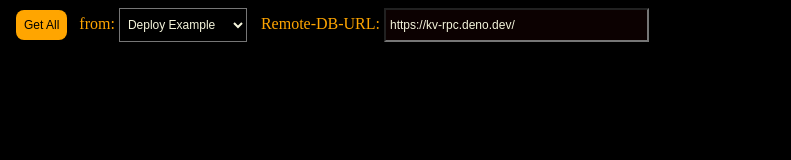
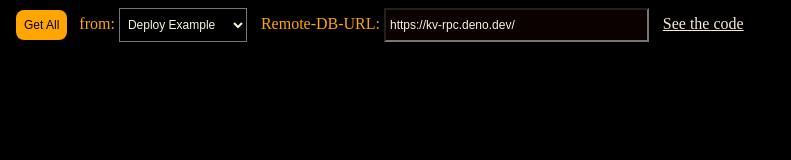
Before and after one commit to nhrones/KvRPC_TreeClient, a plain HTML site: page index.html in a window 1280 px wide. Shown: the whole page, without its empty margins (0-791 px from the left). Drawn offline with Linux system fonts and the light colour scheme.

Commit message:
added link to code

```diff
--- a/index.html
+++ b/index.html
@@ -20,6 +20,7 @@
        </select>
        <label for="url">Remote-DB-URL:</label>
        <input type="text" id="url" value="https://kv-rpc.deno.dev/"></input>
+       <a href="https://github.com/nhrones/KvRPC_TreeClient">See the code</a>
       <!-- <button id="setbtn">Set</button>
       <button id="setbtn">Delete</button>
       <label for="key">key:</label>
--- a/styles.css
+++ b/styles.css
@@ -45,3 +45,6 @@ select {
    padding: 8px 4px 8px 4px;  /* top right bottom left*/
    font-size: 12px;
 }
+a {
+   color:antiquewhite;
+}
```
